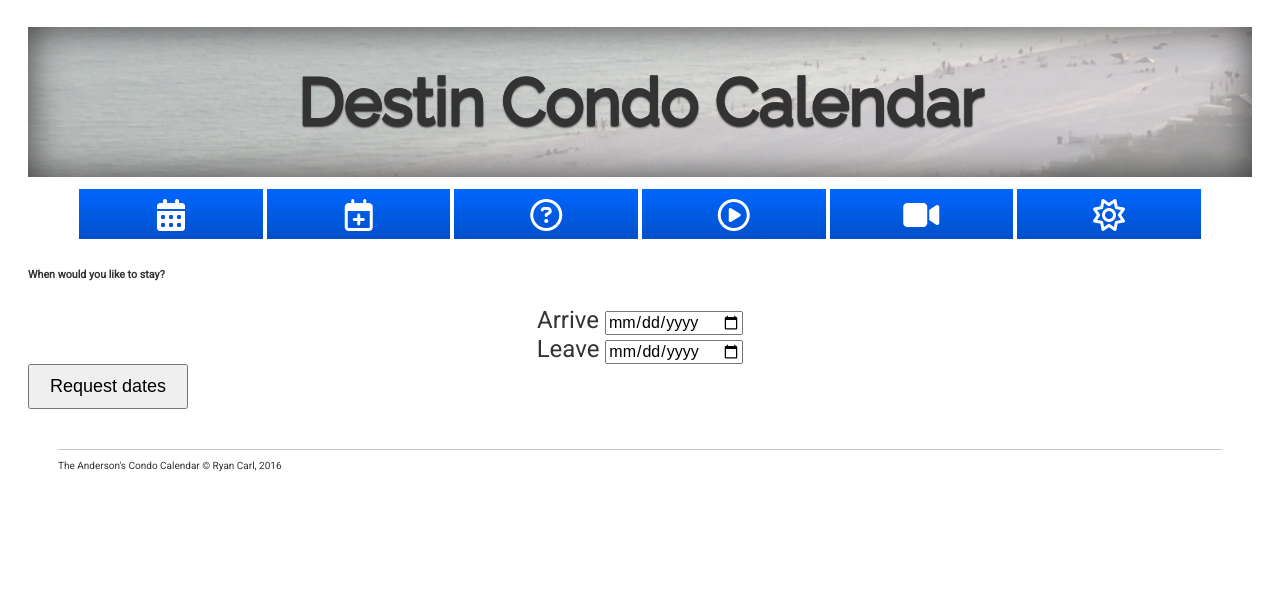
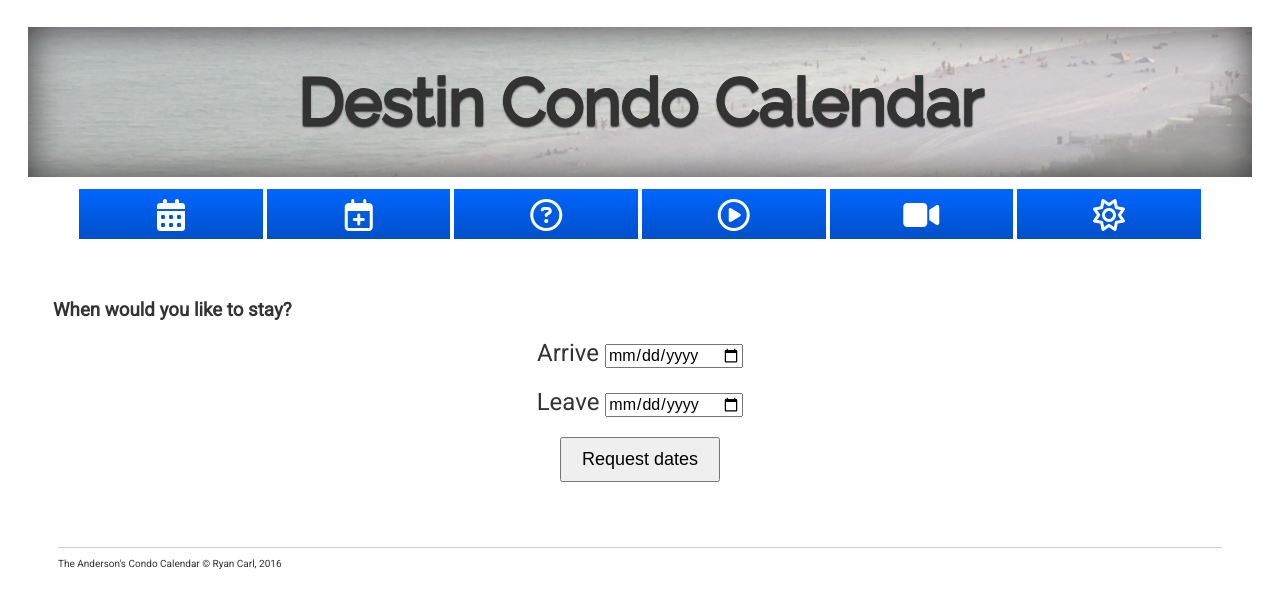
Before and after one commit to rcarl94/acc, a PHP site: page /make_reservation.html in a window 1280 px wide. Shown: the top 609 px of the page. Run offline with PHP 8.4, Linux system fonts and the light colour scheme; some libraries are stand-ins or nearby versions.

Commit message:
request form

```diff
--- a/css/app.css
+++ b/css/app.css
@@ -210,6 +210,10 @@ a#close-modal-btn {
   background: linear-gradient(to bottom,#0066ff,#0047b3);
 }
 
+#request-form {
+  padding: 25px;
+}
+
 #request-form input {
   font-family: sans-serif;
   font-size: 16px;
@@ -218,12 +222,15 @@ a#close-modal-btn {
 #request-form label {
   font-size: 24px;
   display: block;
+  margin-bottom: 20px;
 }
 
 #request-submit {
   padding: 10px 20px;
   font-size: 18px;
   display: block;
+  margin-left: auto;
+  margin-right: auto;
 }
 
 /* large only */
--- a/make_reservation.html
+++ b/make_reservation.html
@@ -41,7 +41,7 @@
     </div>
     <div id="main">
       <form id="request-form">
-        <h6 style="text-align:left">When would you like to stay?</h6>
+        <h3 style="text-align:left">When would you like to stay?</h3>
         <label for="start-date">Arrive
           <input id="start-date" type="date">
         </label>
```
